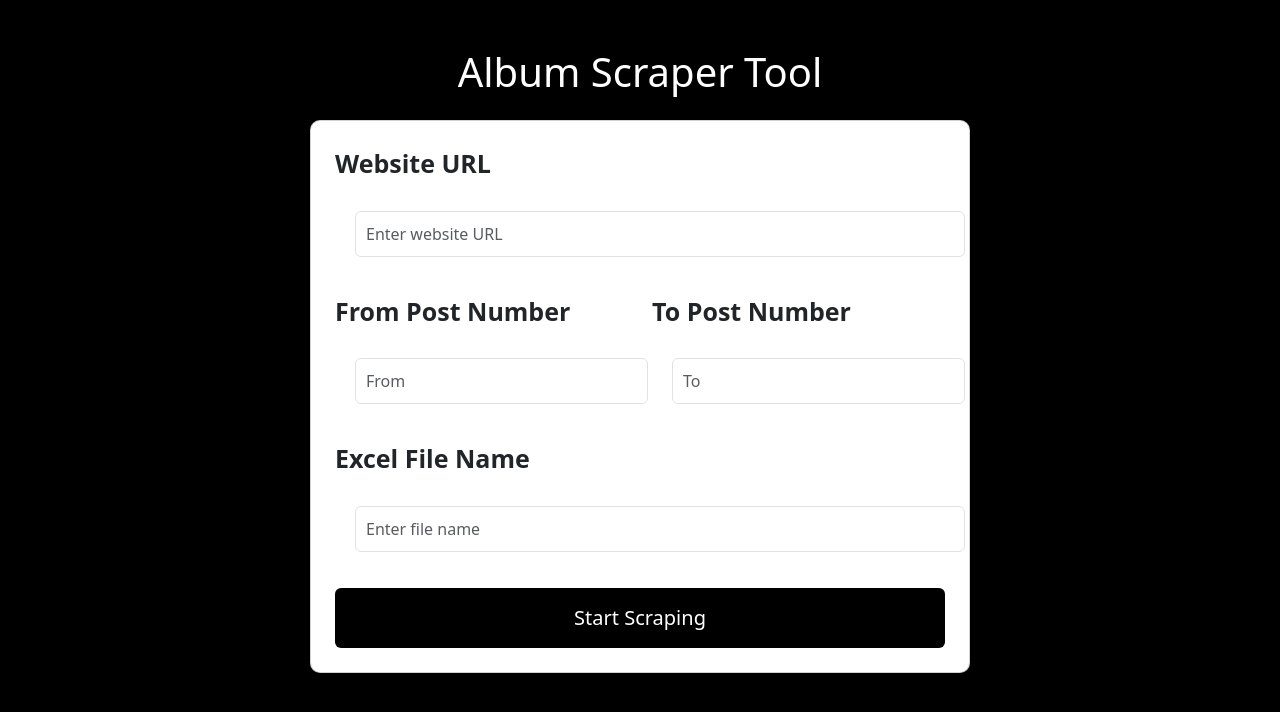
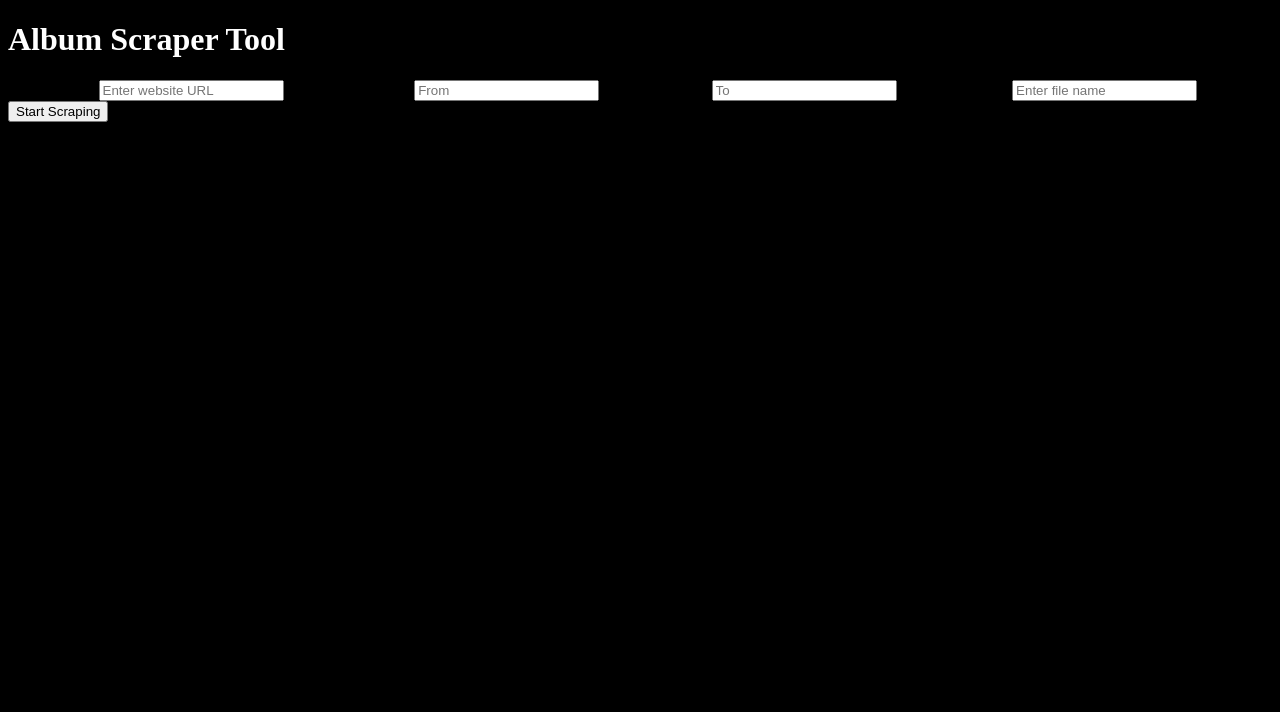
Before and after one commit to skarma22/album_song, a Django app: page / in a window 1280 px wide. Shown: the top 712 px of the page. Run offline with Django 4.2, Linux system fonts and the light colour scheme; some libraries are stand-ins or nearby versions.

Commit message:
Update index.html

```diff
--- a/myapp/templates/index.html
+++ b/myapp/templates/index.html
@@ -4,42 +4,27 @@
 <head>
     <meta charset="UTF-8">
     <meta name="viewport" content="width=device-width, initial-scale=1.0">
-    <title>Scraper Tool</title>
-    <link rel="stylesheet" href="{% static 'css/bootstrap.min.css' %}">
+    <title>Album Scraper Tool</title>
     <link rel="stylesheet" href="{% static 'css/custom.css' %}">
 </head>
 <body>
-<div class="container mt-5">
-    <h1 class="text-center mb-4">Album Scraper Tool</h1>
+    <div class="form-container">
+        <h1>Album Scraper Tool</h1>
+        <form action="{% url 'scrape_album' %}" method="get">
+            <label for="url">Website URL</label>
+            <input type="text" id="url" name="url" placeholder="Enter website URL" required>
 
-    <form method="post" action="{% url 'scraper' %}" class="card p-4 shadow">
-        {% csrf_token %}
+            <label for="num_posts_from">From Post Number</label>
+            <input type="number" id="num_posts_from" name="num_posts_from" placeholder="From" required>
 
-        <div class="mb-3">
-           <label for="url" class="form-label">Website URL</label>
-            <input type="url" id="url" name="url" class="form-control" placeholder="Enter website URL" required>
-        </div>
+            <label for="num_posts_to">To Post Number</label>
+            <input type="number" id="num_posts_to" name="num_posts_to" placeholder="To" required>
 
-        <div class="row mb-3">
-            <div class="col">
-                <label for="num_posts_from" class="form-label">From Post Number</label>
-                <input type="number" id="num_posts_from" name="num_posts_from" class="form-control" placeholder="From" min="1" required>
-            </div>
-            <div class="col">
-                <label for="num_posts_to" class="form-label">To Post Number</label>
-                <input type="number" id="num_posts_to" name="num_posts_to" class="form-control" placeholder="To" min="1" required>
-            </div>
-        </div>
+            <label for="file_name">Excel File Name</label>
+            <input type="text" id="file_name" name="file_name" placeholder="Enter file name" required>
 
-        <div class="mb-3">
-            <label for="file_name" class="form-label">Excel File Name</label>
-            <input type="text" id="file_name" name="file_name" class="form-control" placeholder="Enter file name" required>
-        </div>
-
-        <button type="submit" class="btn btn-primary w-100">Start Scraping</button>
-    </form>
-</div>
-
-<script src="{% static 'js/bootstrap.bundle.min.js' %}"></script>
+            <button type="submit">Start Scraping</button>
+        </form>
+    </div>
 </body>
 </html>
```
